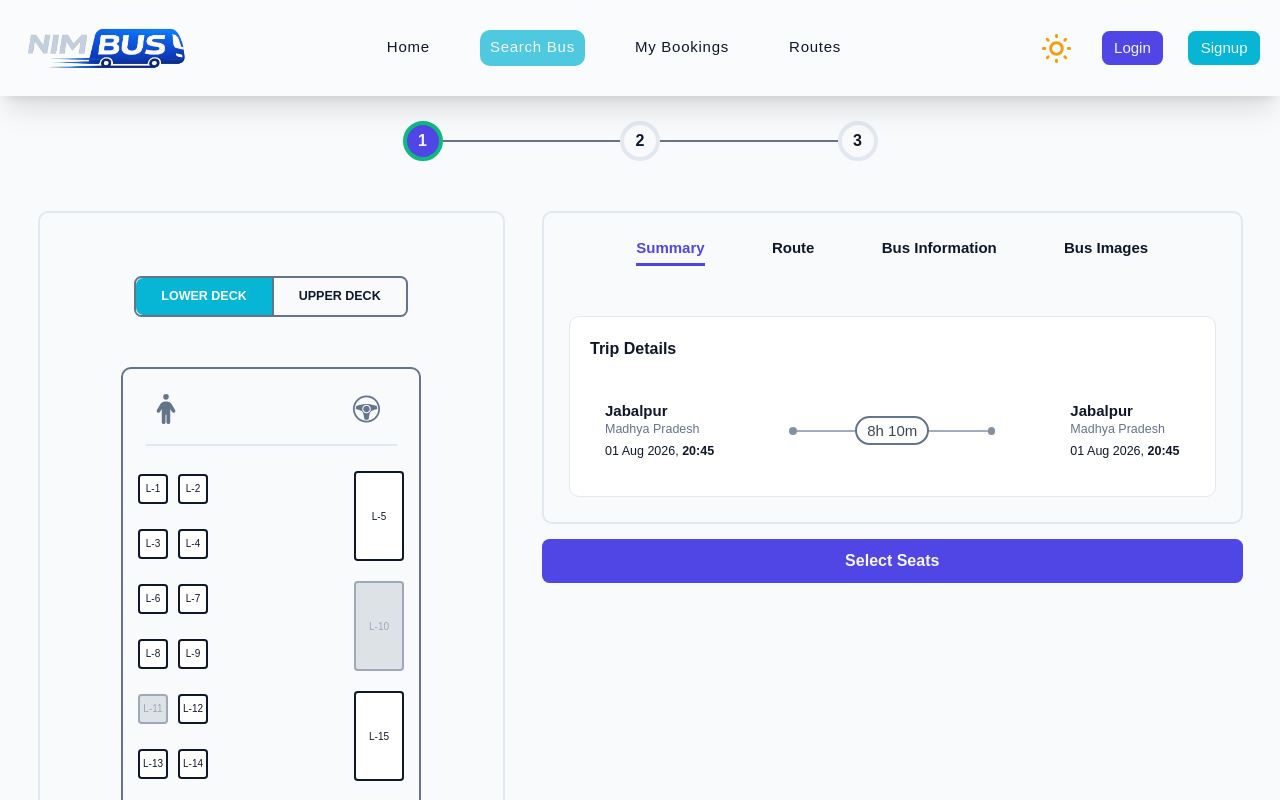
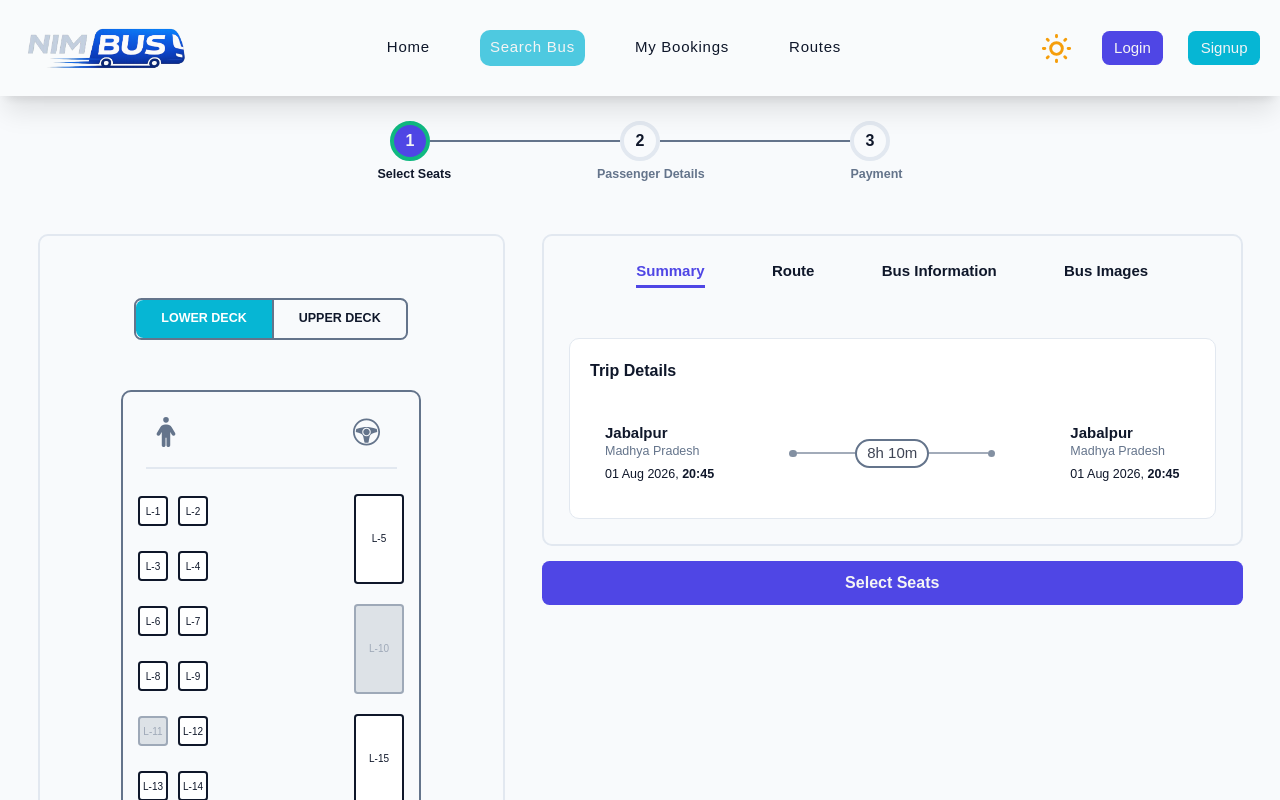
Before and after one commit to sudeshJha/bus-ticket-booking-system, a React (Vite) app: page /search_bus/1 in a window 1280 px wide. Shown: the top 800 px of the page. Built offline with nearby package versions, Linux system fonts and the light colour scheme.

Commit message:
add name in progress step

```diff
--- a/src/features/bus-booking/BookingProgress.jsx
+++ b/src/features/bus-booking/BookingProgress.jsx
@@ -11,17 +11,32 @@ const BookingProgress = ({ progressInfo }) => {
   const { progress, nextProgress, prevProgress, jumpProgress } = progressInfo;
 
   return (
-    <div className="mx-auto w-200 px-5 py-10 flex items-center justify-center">
+    <div className="mx-auto w-200 py-10">
+      <div className="w-full flex items-center justify-center">
         {steps.map((step) => {
           return (
+            <>
               <ProgressStep
                 key={step.id}
                 step={step}
                 progress={progress}
                 jumpProgress={jumpProgress}
               />
+            </>
           );
         })}
+      </div>
+
+      <div className="w-210 mt-2 flex justify-between justify-self-center">
+        {steps.map((step) => (
+          <span
+            key={step.name}
+            className={`${step.id === progress ? "text-text-primary" : "text-text-secondary"} font-bold text-xl`}
+          >
+            {step.name}
+          </span>
+        ))}
+      </div>
     </div>
   );
 };
```
Lines whose indentation alone changed are shown as unchanged.
